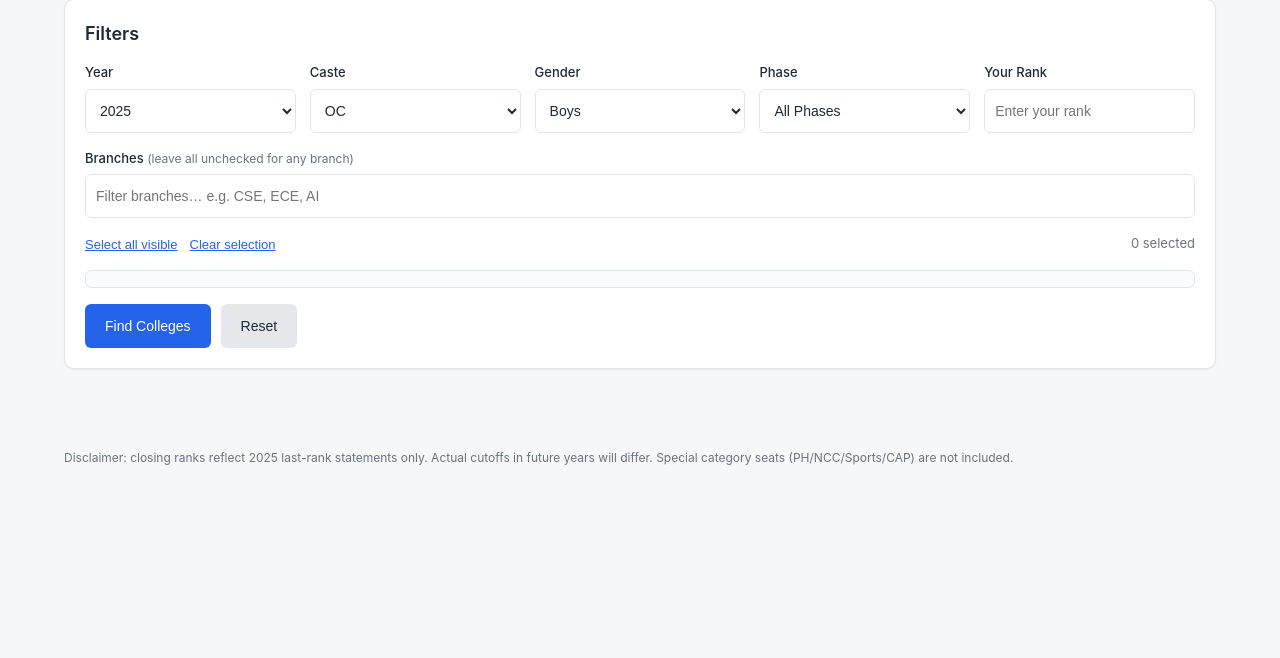
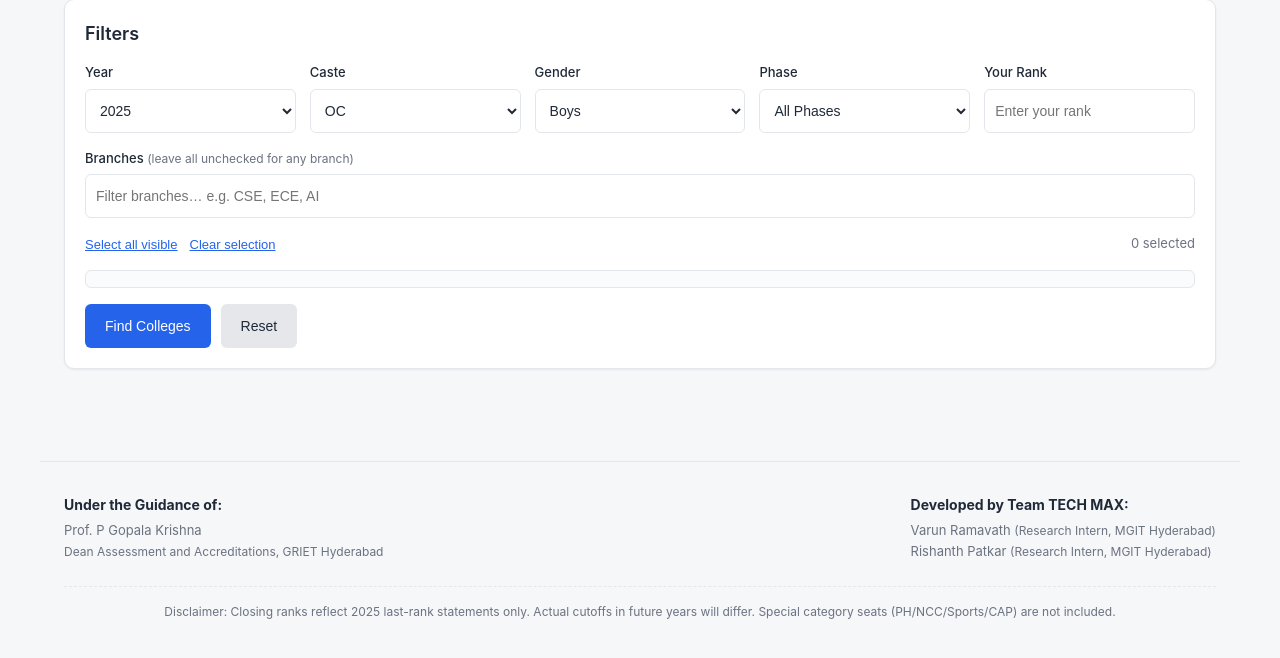
Before and after one commit to varunmax7/tgeapcetrank, a Flask app: page / in a window 1280 px wide. Shown: the part 118-776 px from the top of the page. Run offline with Flask 3, Linux system fonts and the light colour scheme; data that the repository does not hold is empty.

Commit message:
Update footer with mentor and team credits

```diff
--- a/static/style.css
+++ b/static/style.css
@@ -60,10 +60,49 @@ main {
 
 footer {
     max-width: 1200px;
-    margin: 0 auto;
-    padding: 16px 24px 32px;
+    margin: 40px auto 0;
+    padding: 32px 24px;
+    color: var(--muted);
+    font-size: 13px;
+    border-top: 1px solid var(--border);
+}
+
+.footer-content {
+    display: flex;
+    flex-direction: column;
+    gap: 24px;
+}
+
+.credits {
+    display: flex;
+    flex-wrap: wrap;
+    gap: 32px;
+    justify-content: space-between;
+}
+
+.credits p {
+    margin: 0;
+    line-height: 1.6;
+}
+
+.credits strong {
+    color: var(--text);
+    font-size: 14px;
+    display: inline-block;
+    margin-bottom: 4px;
+}
+
+.credits span {
     color: var(--muted);
     font-size: 12px;
+}
+
+.disclaimer {
+    margin: 0;
+    font-size: 12px;
+    padding-top: 16px;
+    border-top: 1px dashed var(--secondary);
+    text-align: center;
 }
 
 .card {
@@ -591,8 +630,12 @@ tbody tr:last-child td {
     }
 
     footer {
-        padding: 12px 12px 28px;
-        font-size: 11px;
+        padding: 24px 12px 32px;
+    }
+
+    .credits {
+        flex-direction: column;
+        gap: 16px;
     }
 }
 
--- a/templates/index.html
+++ b/templates/index.html
@@ -125,8 +125,23 @@
     </main>
 
     <footer>
-        <p>Disclaimer: closing ranks reflect 2025 last-rank statements only. Actual cutoffs in future years will differ.
-            Special category seats (PH/NCC/Sports/CAP) are not included.</p>
+        <div class="footer-content">
+            <div class="credits">
+                <p class="mentor">
+                    <strong>Under the Guidance of:</strong><br>
+                    Prof. P Gopala Krishna<br>
+                    <span>Dean Assessment and Accreditations, GRIET Hyderabad</span>
+                </p>
+                <p class="team">
+                    <strong>Developed by Team TECH MAX:</strong><br>
+                    Varun Ramavath <span>(Research Intern, MGIT Hyderabad)</span><br>
+                    Rishanth Patkar <span>(Research Intern, MGIT Hyderabad)</span>
+                </p>
+            </div>
+            <p class="disclaimer">
+                Disclaimer: Closing ranks reflect 2025 last-rank statements only. Actual cutoffs in future years will differ. Special category seats (PH/NCC/Sports/CAP) are not included.
+            </p>
+        </div>
     </footer>
 
     <script src="{{ url_for('static', filename='app.js') }}"></script>
```
